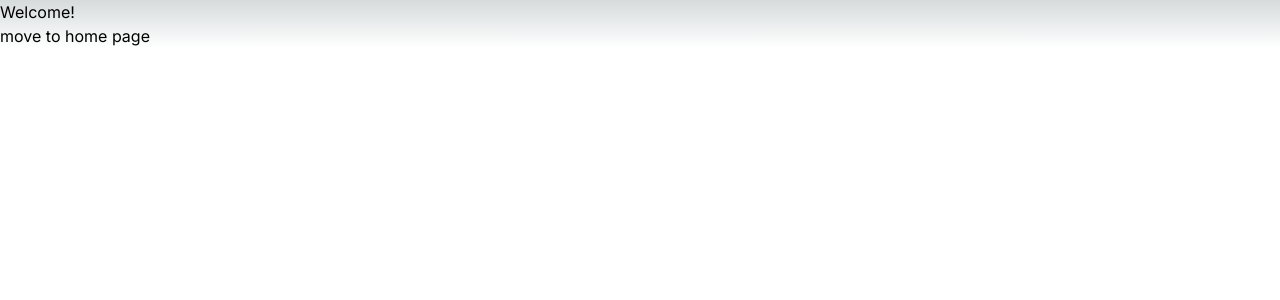
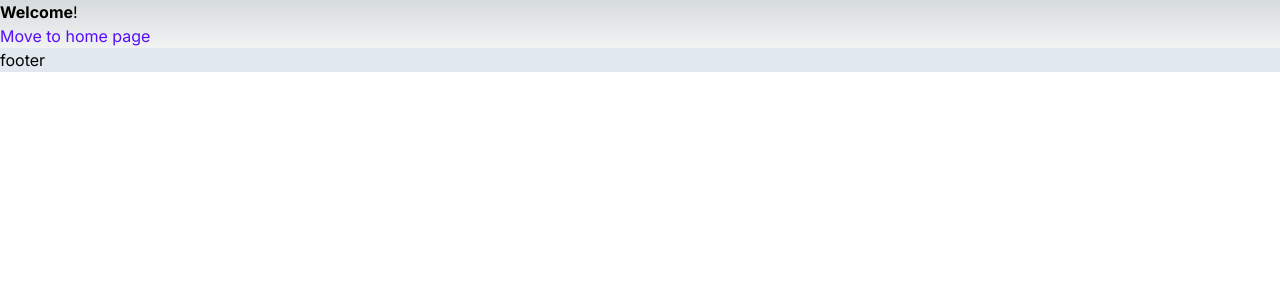
Before and after one commit to BertoPolo/week-plannerTS, a Next.js app: page / in a window 1280 px wide. Shown: the top 300 px of the page. Built offline with nearby package versions, Linux system fonts and the light colour scheme.

Commit message:
creating a scratch footer

```diff
--- a/app/layout.tsx
+++ b/app/layout.tsx
@@ -1,6 +1,7 @@
 import "./globals.css"
 import type { Metadata } from "next"
 import { Inter } from "next/font/google"
+import Footer from "../components/footer"
 
 const inter = Inter({ subsets: ["latin"] })
 
@@ -13,6 +14,7 @@ export default function RootLayout({ children }: { children: React.ReactNode })
   return (
     <html lang="en">
       <body className={inter.className}>{children}</body>
+      <Footer />
     </html>
   )
 }
--- a/app/page.tsx
+++ b/app/page.tsx
@@ -4,8 +4,12 @@ import Link from "next/link"
 export default function Home() {
   return (
     <div>
-      <h1>Welcome!</h1>
-      <Link href="home">move to home page</Link>
+      <h1>
+        <b>Welcome</b>!
+      </h1>
+      <Link href="home" className="text-primary">
+        Move to home page
+      </Link>
     </div>
   )
 }
--- /dev/null
+++ b/components/footer.tsx
@@ -0,0 +1,7 @@
+import React from "react"
+
+const footer = () => {
+  return <div className="bg-slate-200">footer</div>
+}
+
+export default footer
```
